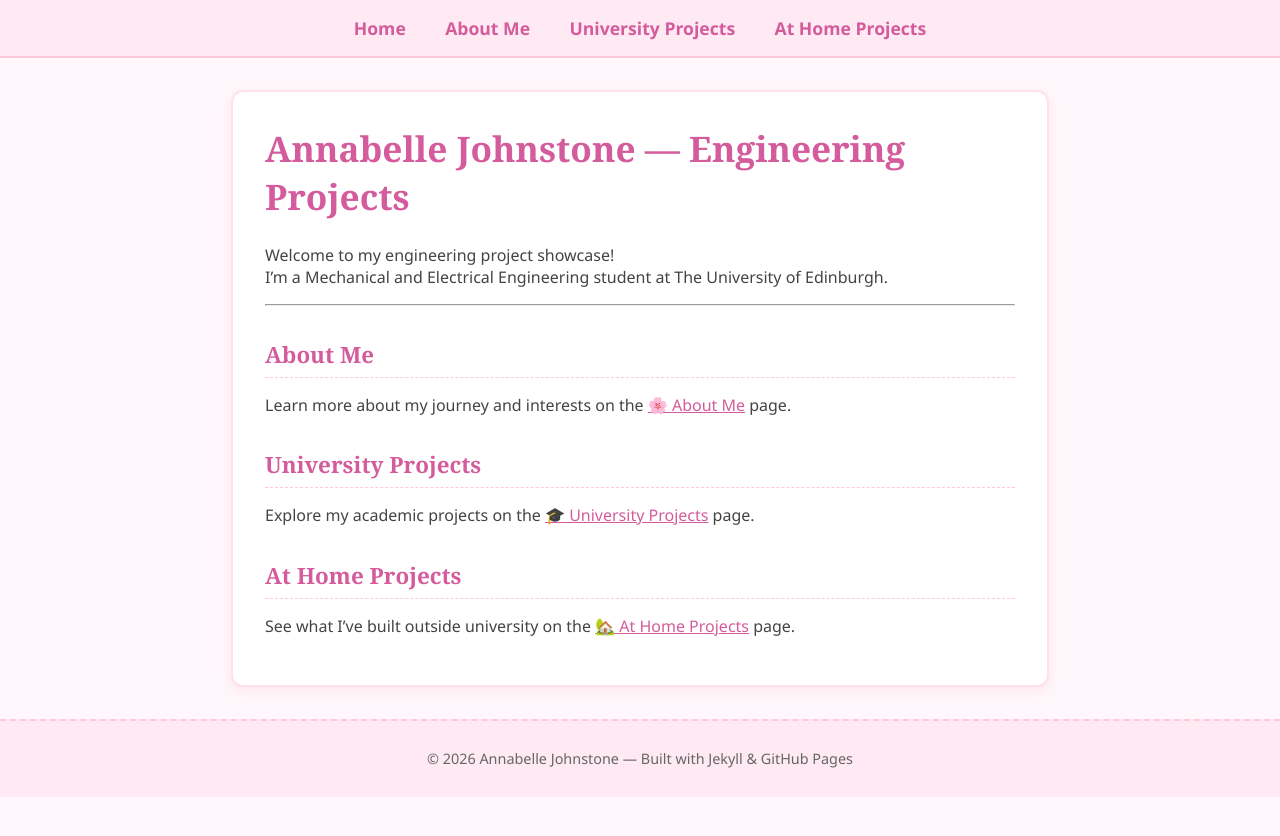
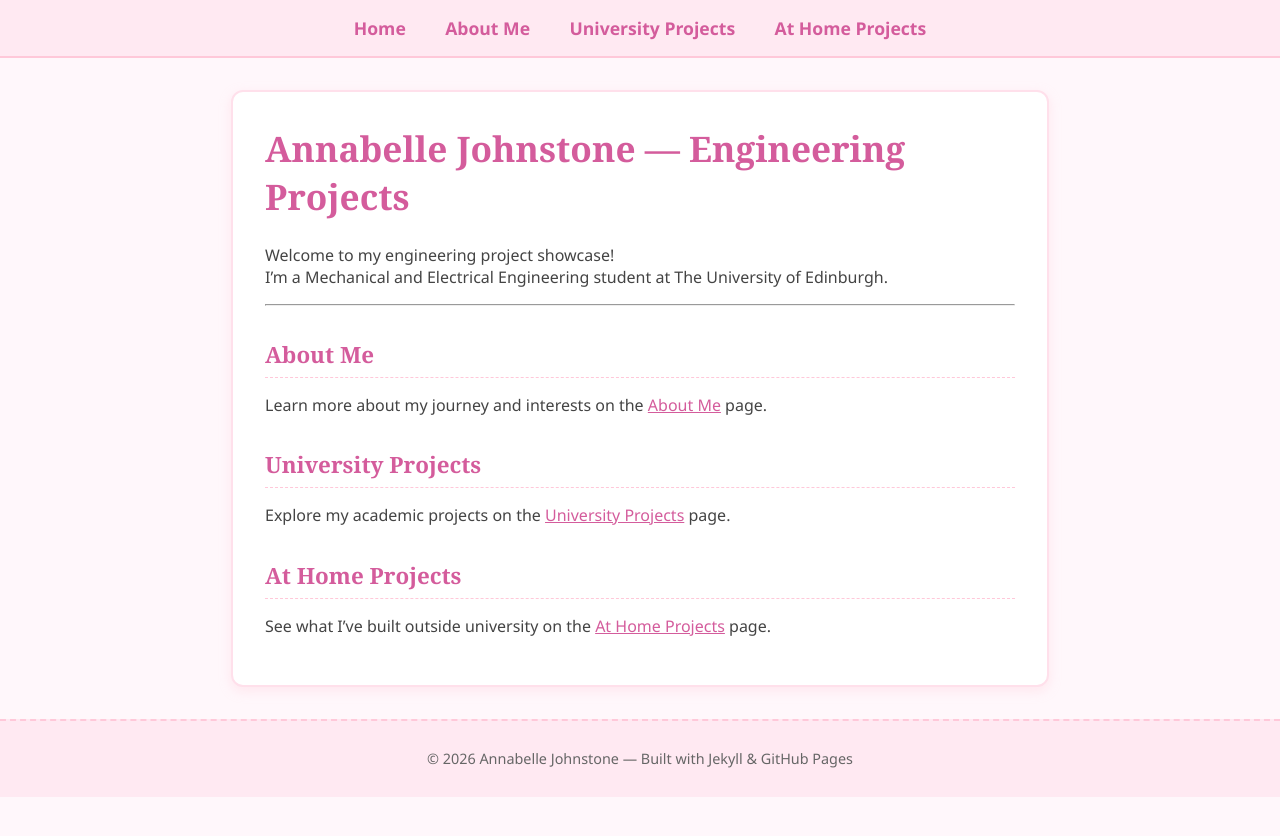
Before and after one commit to AnnabelleJohnstone/AJengineering-projects, a Jekyll site: the page built from index.md, in a window 1280 px wide. Shown: the top 836 px of the page. Built offline with Jekyll 4.4.1, drawn with Linux system fonts in a browser that asks for light colours.

```diff
--- a/index.md
+++ b/index.md
@@ -11,10 +11,10 @@ I'm a Mechanical and Electrical Engineering student at The University of Edinbur
 ---
 
 ## About Me
-Learn more about my journey and interests on the [🌸 About Me]({{ '/about/' | relative_url }}) page.
+Learn more about my journey and interests on the [ About Me]({{ '/about/' | relative_url }}) page.
 
 ## University Projects
-Explore my academic projects on the [🎓 University Projects]({{ '/university-projects/' | relative_url }}) page.
+Explore my academic projects on the [ University Projects]({{ '/university-projects/' | relative_url }}) page.
 
 ## At Home Projects
-See what I’ve built outside university on the [🏡 At Home Projects]({{ '/home-projects/' | relative_url }}) page.
+See what I’ve built outside university on the [ At Home Projects]({{ '/home-projects/' | relative_url }}) page.
```
